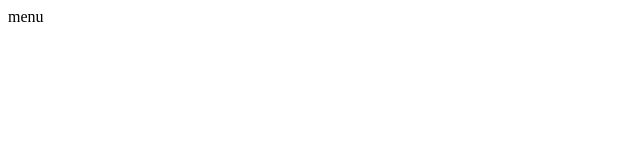
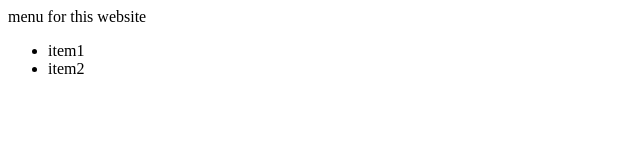
Before and after one commit to queenbeemorrow/satelite, a plain HTML site: page roboto.html in a window 1280 px wide. Shown: the whole page, without its empty margins (0-640 px from the left). Drawn offline with Linux system fonts and the light colour scheme.

Commit message:
add 2 menu items

```diff
--- a/roboto.html
+++ b/roboto.html
@@ -3,6 +3,10 @@
 	<title>roboto</title>
 </head>
 <body>
-	<div>menu</div>
+	<div>menu for this website
+		<ul>
+			<li>item1</li>
+			<li>item2</li>
+		</ul></div>
 </body>
 </html>
```
